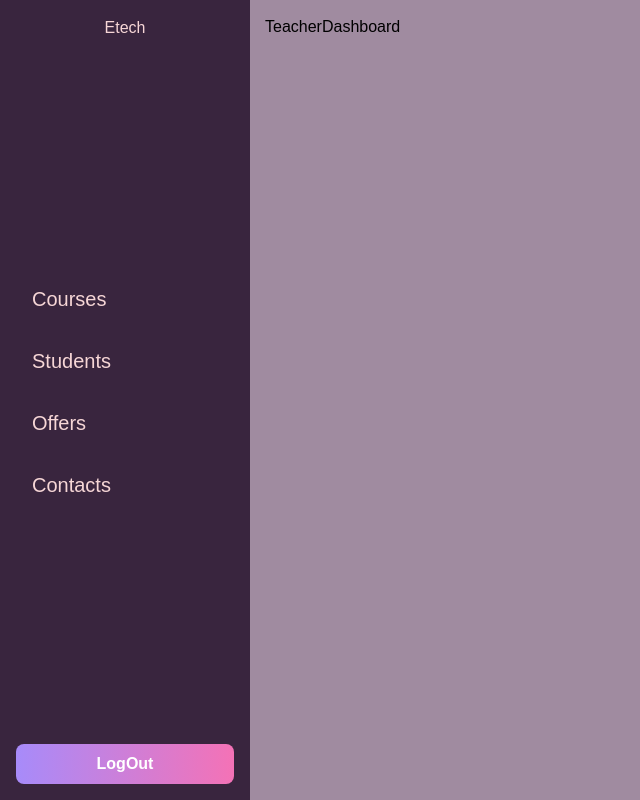
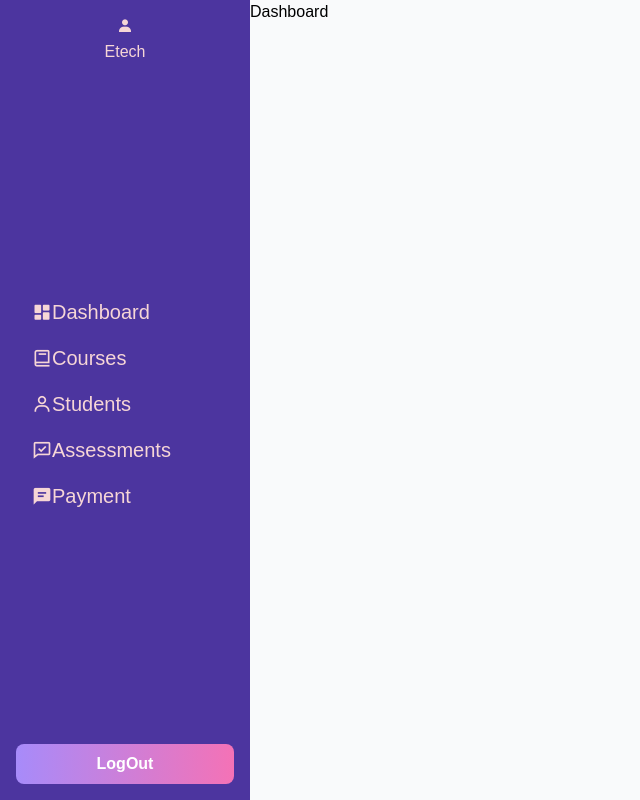
Before and after one commit to yordiyes/E-learning-Site, a React (Vite) app in the folder client/: page /student-dashboard/dashboard in a window 1280 px wide. Before the commit this address led to /teacher-dashboard. Shown: the whole page, without its empty margins (0-640 px from the left). Built offline with nearby package versions, Linux system fonts and the light colour scheme.

Commit message:
improvement

```diff
--- a/client/src/App.tsx
+++ b/client/src/App.tsx
@@ -13,6 +13,12 @@ import StudentCourses from "./components/student-dashboard comp/StudentCourses.t
 import Dashboard from "./components/student-dashboard comp/Dashboard.tsx";
 import Resources from "./components/student-dashboard comp/Resources.tsx";
 import Contacts from "./components/student-dashboard comp/Contacts.tsx";
+
+import Assessments from "./components/teacher-dashboard comp/Assessments.tsx";
+import T_Dashboard from "./components/teacher-dashboard comp/Dashboard.tsx";
+import Students from "./components/teacher-dashboard comp/Students.tsx";
+import Payment from "./components/teacher-dashboard comp/Payment.tsx";
+import T_Courses from "./components/teacher-dashboard comp/courses.tsx";
 
 export default function App() {
   return (
@@ -45,7 +51,14 @@ export default function App() {
         </Route>
 
         {/* Teacher Dashboard */}
-        <Route path="/teacher-dashboard" element={<TeacherDashboard />} />
+        <Route path="/teacher-dashboard" element={<TeacherDashboard />} >
+          <Route index element={<Navigate to="/teacher-dashboard/dashboard" />} />
+          <Route path="dashboard" element={<T_Dashboard />} />
+          <Route path="students" element={<Students />} />
+          <Route path="courses" element={<T_Courses />} />
+          <Route path="assessment" element={<Assessments />} />
+          <Route path="payment" element={<Payment />} />
+        </Route>
       </Routes>
     </BrowserRouter>
   );
--- a/client/src/components/TeachSideBar.tsx
+++ /dev/null
@@ -1,111 +0,0 @@
-import styled from "styled-components";
-import { useNavigate } from "react-router-dom";
-
-export default function SideBar() {
-  const navigate = useNavigate();
-  function logout() {
-    if (window.confirm("Are you sure you want to log out?")) {
-      try {
-        localStorage.removeItem("token");
-        localStorage.removeItem("userRole");
-        navigate("/");
-      } catch (error) {
-        console.error("Error during logout:", error);
-      }
-    }
-  }
-
-  return (
-    <SidebarContainer>
-      <div className="logo">
-        <h1 className="text-3xl font-bold text-center my-6">Etech</h1>
-      </div>
-      <nav className="menu">
-        <a href="#" className="menu-item">
-          Courses
-        </a>
-        <a href="#" className="menu-item">
-          Students
-        </a>
-        <a href="#" className="menu-item">
-          Offers
-        </a>
-        <a href="#" className="menu-item">
-          Contacts
-        </a>
-      </nav>
-      <div className="logout">
-        <button onClick={logout} className="logout-btn">
-          LogOut
-        </button>
-      </div>
-    </SidebarContainer>
-  );
-}
-
-const SidebarContainer = styled.div`
-  width: 250px;
-  height: 100vh;
-  background-color: rgb(57, 37, 62); /* Gray-800 */
-  color: #f6d6d6; /* Custom color */
-  display: flex;
-  flex-direction: column;
-  justify-content: space-between;
-
-  .logo {
-    text-align: center;
-    padding: 1rem;
-  }
-
-  .menu {
-    display: flex;
-    flex-direction: column;
-    gap: 1rem;
-    padding: 1rem;
-  }
-
-  .menu-item {
-    color: #f6d6d6;
-    text-decoration: none;
-    font-size: 1.25rem;
-    font-weight: 500;
-    padding: 0.5rem 1rem;
-    border-radius: 0.5rem;
-    transition: background-color 0.3s ease;
-  }
-
-  .menu-item:hover {
-    background-color: rgba(255, 255, 255, 0.1);
-  }
-
-  .logout {
-    padding: 1rem;
-    text-align: center;
-  }
-
-  .logout-btn {
-    width: 100%;
-    padding: 0.5rem;
-    font-size: 1rem;
-    font-weight: bold;
-    color: #ffffff;
-    background: linear-gradient(
-      to right,
-      #a78bfa,
-      #f472b6
-    ); /* Purple to pink */
-    border: none;
-    border-radius: 0.5rem;
-    cursor: pointer;
-    transition: background-color 0.3s ease, transform 0.2s ease;
-  }
-
-  .logout-btn:hover {
-    background: linear-gradient(
-      to right,
-      rgb(58, 79, 237),
-      rgb(150, 27, 82)
-    ); /* Darker purple to pink */
-    transform: scale(1.05);
-  }
-`;
--- a/client/src/components/student-dashboard comp/Contacts.tsx
+++ b/client/src/components/student-dashboard comp/Contacts.tsx
@@ -1,4 +1,3 @@
-import React from 'react'
 
 export default function Contacts() {
   return (
--- a/client/src/components/student-dashboard comp/StudentCourses.tsx
+++ b/client/src/components/student-dashboard comp/StudentCourses.tsx
@@ -75,7 +75,7 @@ const Container = styled.div`
     gap: 20px;
   }
   .course-card {
-    background-color: #f3f4f6;
+    background-color:rgb(148, 163, 193);
     padding: 15px;
     border-radius: 8px;
     box-shadow: 0 2px 4px rgba(0, 0, 0, 0.1);
--- /dev/null
+++ b/client/src/components/teacher-dashboard comp/Assessments.tsx
@@ -0,0 +1,7 @@
+import React from 'react'
+
+export default function Assessments() {
+  return (
+    <div>Assessments</div>
+  )
+}
--- /dev/null
+++ b/client/src/components/teacher-dashboard comp/Courses.tsx
@@ -0,0 +1,7 @@
+import React from 'react'
+
+export default function courses() {
+  return (
+    <div>courses</div>
+  )
+}
--- /dev/null
+++ b/client/src/components/teacher-dashboard comp/Dashboard.tsx
@@ -0,0 +1,7 @@
+import React from 'react'
+
+export default function Dashboard() {
+  return (
+    <div>Dashboard</div>
+  )
+}
--- /dev/null
+++ b/client/src/components/teacher-dashboard comp/Payment.tsx
@@ -0,0 +1,7 @@
+import React from 'react'
+
+export default function Payment() {
+  return (
+    <div>Payment</div>
+  )
+}
--- /dev/null
+++ b/client/src/components/teacher-dashboard comp/Students.tsx
@@ -0,0 +1,7 @@
+import React from 'react'
+
+export default function Students() {
+  return (
+    <div>Students</div>
+  )
+}
--- a/client/src/pages/StudentDashboard.tsx
+++ b/client/src/pages/StudentDashboard.tsx
@@ -1,7 +1,18 @@
 import styled from "styled-components";
-import { Link, Outlet } from "react-router-dom";
+import { Link, Outlet, useNavigate } from "react-router-dom";
+import { useEffect } from "react";
 
 const StudentDashboard = () => {
+  const navigate = useNavigate();
+
+  useEffect(() => {
+    const userRole = localStorage.getItem("userRole");
+
+    if (userRole !== "student") {
+      console.warn("Unauthorized access attempt.");
+      navigate("/teacher-dashboard");
+    }
+  }, []);
   return (
     <DashboardContainer>
       {/* Sidebar */}
@@ -29,12 +40,12 @@ const StudentDashboard = () => {
             </li>
             <li>
               <Link to="/student-dashboard/teachers" className="menu-item my-3">
-                <i className="bx bx-badge-check mr-2"></i> Teachers
+                <i className="bx bx-user mr-2"></i> Teachers
               </Link>
             </li>
             <li>
               <Link to="/student-dashboard/assessment" className="menu-item my-3">
-                <i className="bx bx-badge-check mr-2"></i> Assessment
+                <i className="bx bx-comment-check mr-2"></i> Assessment
               </Link>
             </li>
             <li>
@@ -74,6 +85,7 @@ const DashboardContainer = styled.div`
   display: flex;
   height: 100vh;
   width: 100%;
+  padding: 0;
 `;
 
 const SidebarContainer = styled.div`
@@ -135,7 +147,7 @@ const SidebarContainer = styled.div`
 
 const MainContentContainer = styled.div`
   flex: 1;
-  padding: 2rem;
+  padding: 0;
   background-color: #f9fafb;
   overflow-y: auto;
 `;
--- a/client/src/pages/TeacherDashboard.tsx
+++ b/client/src/pages/TeacherDashboard.tsx
@@ -1,9 +1,8 @@
 import styled from "styled-components";
-import SideBar from "../components/TeachSideBar";
+import { Link, Outlet, useNavigate } from "react-router-dom";
 import { useEffect } from "react";
-import { useNavigate } from "react-router-dom";
 
-const TeacherDashboardValidate = () => {
+const TeacherDashboard = () => {
   const navigate = useNavigate();
 
   useEffect(() => {
@@ -14,42 +13,136 @@ const TeacherDashboardValidate = () => {
       navigate("/student-dashboard");
     }
   }, []);
+  return (
+    <DashboardContainer>
+      {/* Sidebar */}
+      <SidebarContainer>
+        <div className="logo">
+          <i className="bx bxs-user text-7xl"></i>
+          <h1 className="text-3xl font-bold text-center my-6 mt-1">Etech</h1>
+        </div>
+        <nav className="menu">
+          <ul>
+            <li>
+              <Link to="/teacher-dashboard/dashboard" className="menu-item my-3">
+                <i className="bx bxs-dashboard mr-2"></i> Dashboard
+              </Link>
+            </li>
+            <li>
+              <Link to="/teacher-dashboard/courses" className="menu-item my-3">
+                <i className="bx bx-book mr-2"></i> Courses
+              </Link>
+            </li>
+            <li>
+              <Link to="/teacher-dashboard/students" className="menu-item my-3">
+                <i className="bx bx-user mr-2"></i> Students
+              </Link>
+            </li>
+            <li>
+              <Link to="/teacher-dashboard/assessment" className="menu-item my-3">
+                <i className="bx bx-comment-check mr-2"></i> Assessments
+              </Link>
+            </li>
+            <li>
+              <Link to="/teacher-dashboard/contacts" className="menu-item my-3">
+                <i className="bx bxs-comment-detail mr-2"></i> Payment
+              </Link>
+            </li>
+          </ul>
+        </nav>
+        <div className="logout">
+          <button
+            onClick={() => {
+              if (window.confirm("Are you sure you want to log out?")) {
+                localStorage.removeItem("token");
+                localStorage.removeItem("userRole");
+                window.location.href = "/";
+              }
+            }}
+            className="logout-btn"
+          >
+            LogOut
+          </button>
+        </div>
+      </SidebarContainer>
+
+      {/* Main Content */}
+      <MainContentContainer>
+        <Outlet /> {/* Child components (from routes) will render here */}
+      </MainContentContainer>
+    </DashboardContainer>
+  );
 };
-export default function TeacherDashboard() {
-  TeacherDashboardValidate();
-  useEffect(() => {
-    // Extract token from URL
-    const urlParams = new URLSearchParams(window.location.search);
-    const token = urlParams.get("token");
 
-    if (token) {
-      // Decode the token to get the role (optional)
-      const payload = JSON.parse(atob(token.split(".")[1])); // Decode JWT payload
-      const userRole = payload.role;
+export default TeacherDashboard;
 
-      // Store token and userRole in localStorage
-      localStorage.setItem("token", token);
-      localStorage.setItem("userRole", userRole);
+const DashboardContainer = styled.div`
+  display: flex;
+  height: 100vh;
+  width: 100%;
+  padding: 0;
+`;
 
-      console.log("Token and role saved:", { token, userRole });
-    }
-  }, []);
-  return (
-    <Container>
-      <div>
-        <SideBar />
-      </div>
-      <div className="inner-container">
-        <p>TeacherDashboard</p>
-      </div>
-    </Container>
-  );
-}
-const Container = styled.div`
-  background: rgb(160, 139, 160);
-  height: 100vh;
+const SidebarContainer = styled.div`
+  width: 250px;
+  background-color: rgb(76, 53, 159); /* Adjusted color for teacher dashboard */
+  color: #f6d6d6;
   display: flex;
-  .inner-container {
-    padding: 15px;
+  flex-direction: column;
+  justify-content: space-between;
+
+  .logo {
+    text-align: center;
+    padding: 1rem;
+  }
+
+  .menu {
+    padding: 1rem;
+  }
+
+  .menu-item {
+    color: #f6d6d6;
+    text-decoration: none;
+    font-size: 1.25rem;
+    font-weight: 500;
+    padding: 0.5rem 1rem;
+    display: flex;
+    align-items: center;
+    border-radius: 0.5rem;
+    transition: background-color 0.3s ease;
+  }
+
+  .menu-item:hover {
+    background-color: rgba(255, 255, 255, 0.1);
+  }
+
+  .logout {
+    padding: 1rem;
+    text-align: center;
+  }
+
+  .logout-btn {
+    width: 100%;
+    padding: 0.5rem;
+    font-size: 1rem;
+    font-weight: bold;
+    color: #ffffff;
+    background: linear-gradient(to right, #a78bfa, #f472b6); /* Purple to pink gradient */
+    border: none;
+    border-radius: 0.5rem;
+    cursor: pointer;
+    transition: background-color 0.3s ease, transform 0.2s ease;
+  }
+
+  .logout-btn:hover {
+    background: linear-gradient(to right, rgb(58, 79, 237), rgb(150, 27, 82));
+    transform: scale(1.05);
   }
 `;
+
+const MainContentContainer = styled.div`
+  flex: 1;
+  padding: 0;
+  background-color: #f9fafb;
+  overflow-y: auto;
+`;
```
